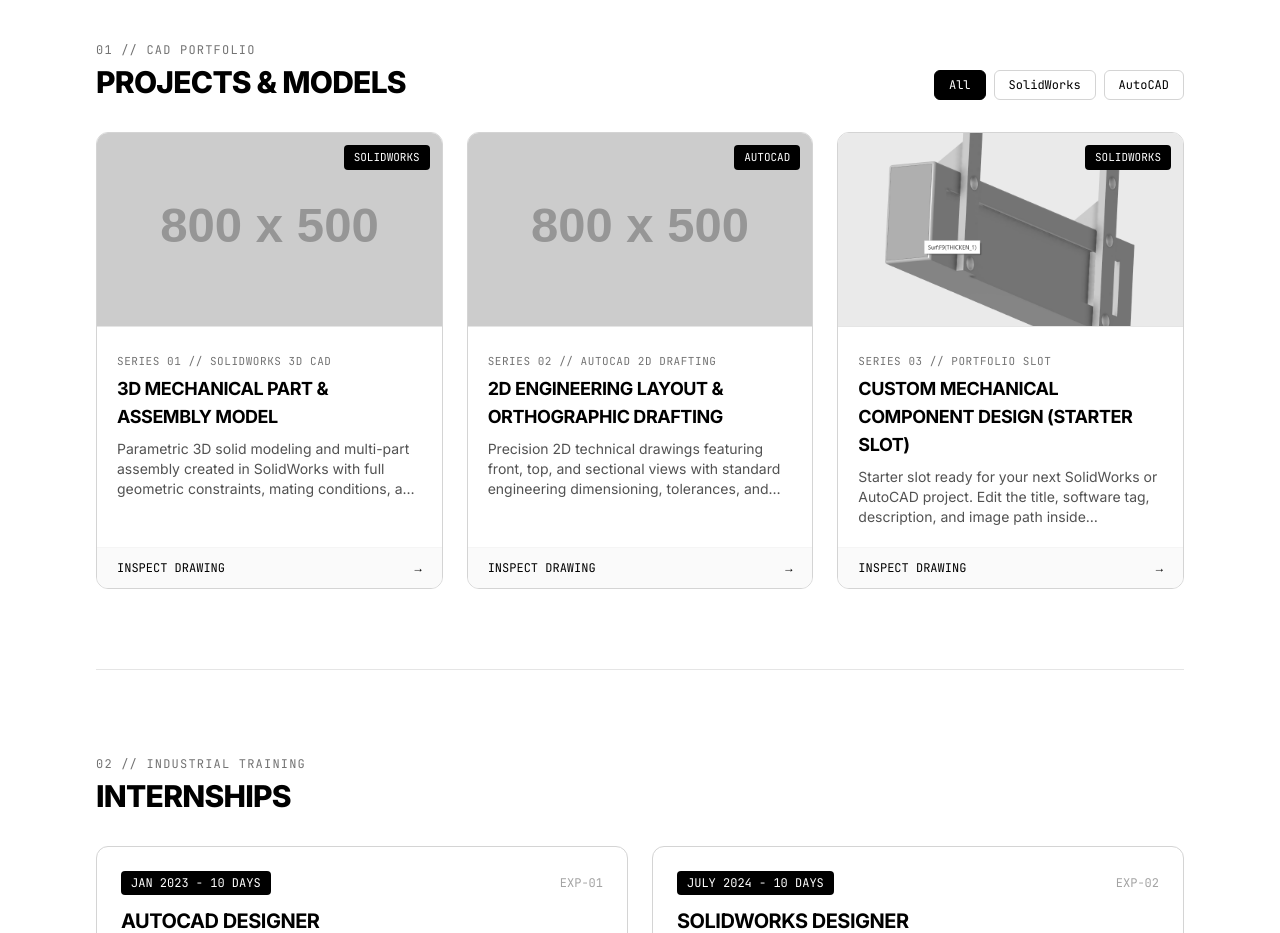
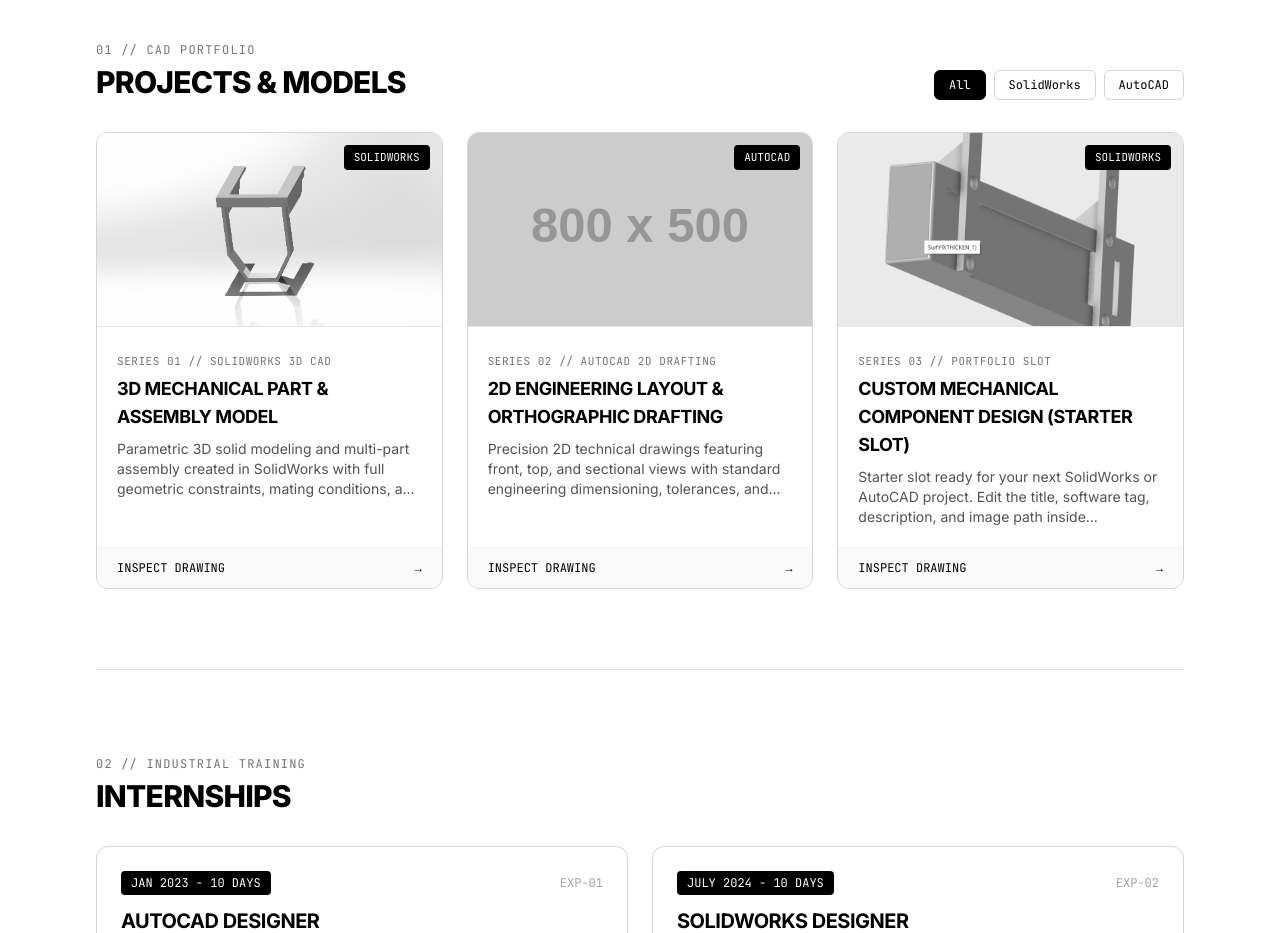
Before and after one commit to Dhanasundar-R/updatedportfolio, a plain HTML site: page index.html in a window 1280 px wide. Shown: the part 780-1713 px from the top of the page. Drawn offline with nearby package versions, Linux system fonts and the light colour scheme; placeholder pictures from the web are drawn by us.

Commit message:
Update index.html

```diff
--- a/index.html
+++ b/index.html
@@ -496,7 +496,7 @@
           title: "3D Mechanical Part & Assembly Model",
           series: "SERIES 01 // SOLIDWORKS 3D CAD",
           software: "SolidWorks",
-          image: "https://placehold.co/800x500/111111/FFFFFF?text=SOLIDWORKS+3D+ASSEMBLY+MODEL",
+          image: "Screenshot 2026-08-21 190412.png",
           description:
             "Parametric 3D solid modeling and multi-part assembly created in SolidWorks with full geometric constraints, mating conditions, and exploded view documentation.",
           highlights: [
```
